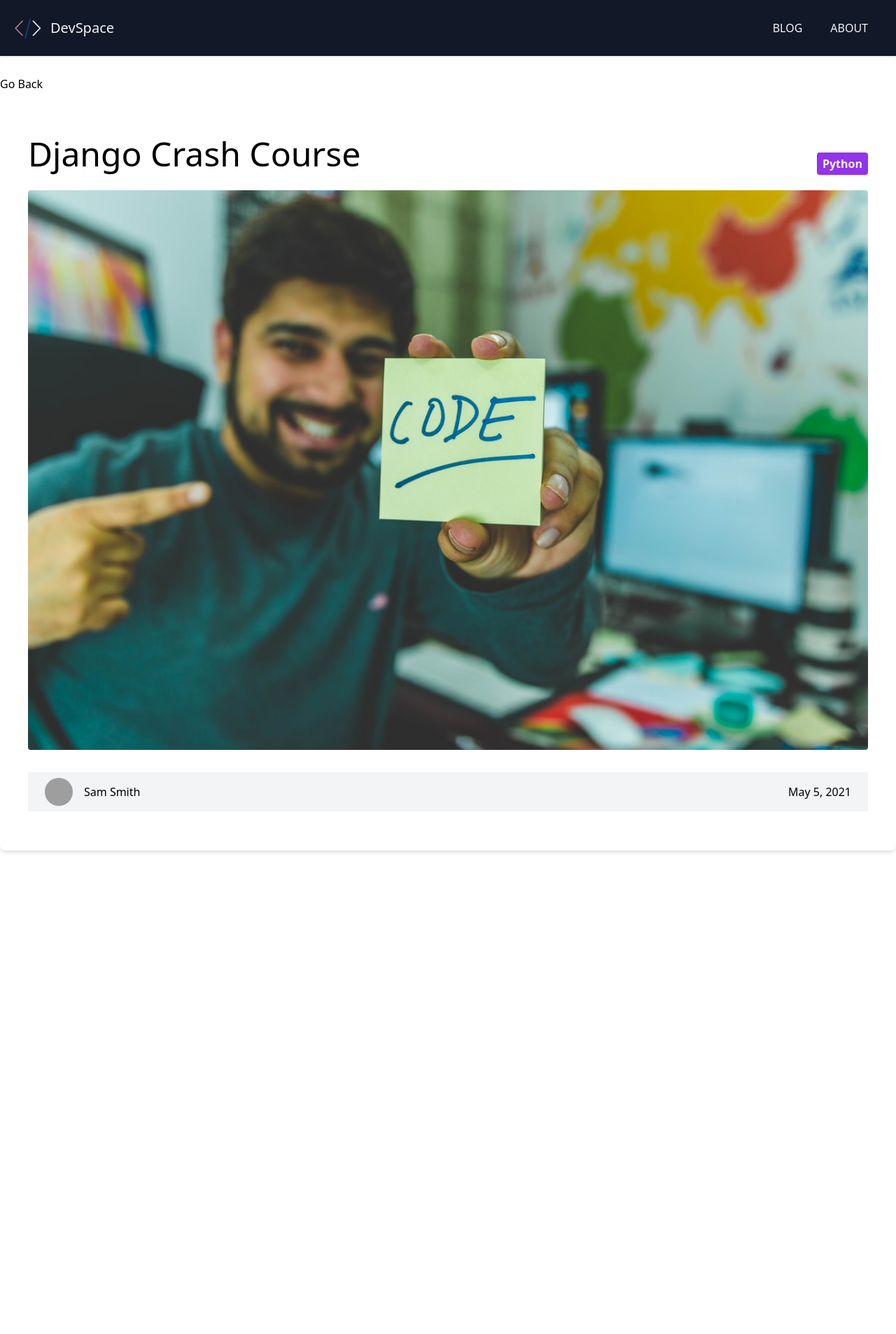
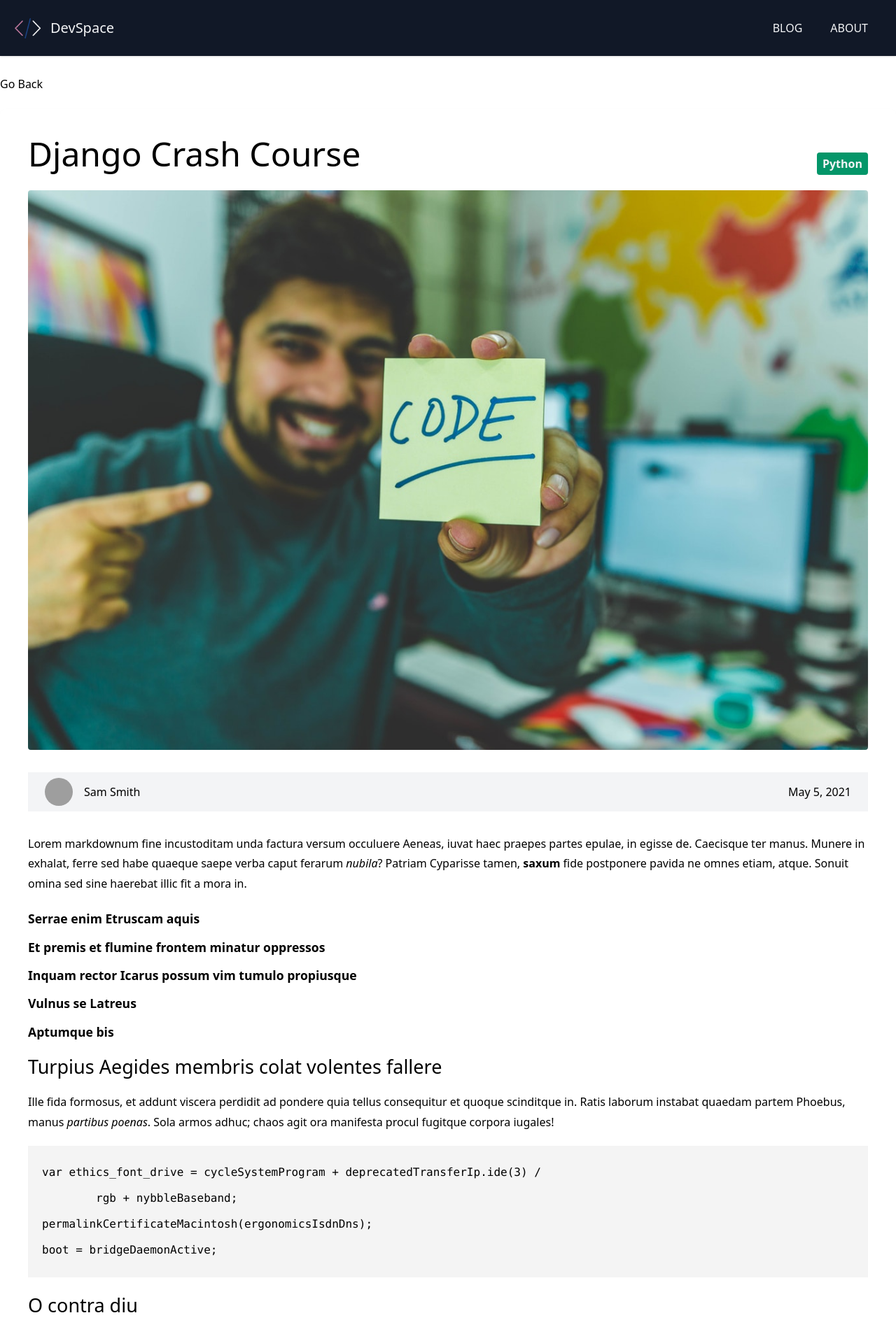
Before and after one commit to nkemjikaobi/devspace-blog, a Next.js app: page /blog/django-crash-course in a window 1280 px wide. Shown: the top 1907 px of the page at 70% size. Before the commit the page ends 1244 px from the top, so only its background shows below. Built offline with nearby package versions, Linux system fonts and the light colour scheme; grey boxes are pictures that could not be loaded.

Commit message:
Marked package and category label issue fixed

```diff
--- a/components/CategoryLabel.js
+++ b/components/CategoryLabel.js
@@ -15,7 +15,7 @@ export default function CategoryLabel({ children }) {
 
 	return (
 		<div
-			className={`px-2 py-1 bg-${colorKey[children]}-600 bg-purple-600 text-gray-100 font-bold rounded`}
+			className={`px-2 py-1 bg-${colorKey[children]}-600 text-gray-100 font-bold rounded`}
 		>
 			<Link href={`/blog/category/${children.toLowerCase()}`}>{children}</Link>
 		</div>
--- a/pages/blog/[slug].js
+++ b/pages/blog/[slug].js
@@ -2,7 +2,7 @@
 import fs from 'fs';
 import path from 'path';
 import matter from 'gray-matter';
-import marked from 'marked';
+import { marked } from 'marked';
 import Link from 'next/link';
 import Layout from '@/components/Layout';
 import CategoryLabel from '@/components/CategoryLabel';
@@ -34,9 +34,9 @@ export default function PostPage({
 					<div className='mr-4'>{date}</div>
 				</div>
 
-				{/* <div className='blog-text mt-2'>
+				<div className='blog-text mt-2'>
 					<div dangerouslySetInnerHTML={{ __html: marked(content) }}></div>
-				</div> */}
+				</div>
 			</div>
 		</Layout>
 	);
--- a/styles/globals.css
+++ b/styles/globals.css
@@ -1,3 +1,50 @@
 @tailwind base;
 @tailwind components;
 @tailwind utilities;
+
+p {
+  margin: 15px 0;
+  line-height: 1.8;
+}
+
+.blog-text ul,
+ol {
+  font-size: 110%;
+  line-height: 2.3;
+  font-weight: bold;
+  margin: 10px 0;
+}
+
+.blog-text pre {
+  background: #f4f4f4;
+  padding: 20px;
+  margin: 20px 0;
+  line-height: 2.3;
+}
+
+.blog-text h1 {
+  font-size: 35px;
+}
+
+.blog-text h2,
+.blog-text h3,
+.blog-text h4 {
+  font-size: 27px;
+}
+
+/* Fix category colors in production */
+.bg-yellow-600 {
+  background-color: #d97705;
+}
+.bg-blue-600 {
+  background: #3929eb;
+}
+.bg-green-600 {
+  background-color: #049669;
+}
+.bg-purple-600 {
+  background-color: #7730db;
+}
+.bg-red-600 {
+  background-color: #a70b34;
+}
```
